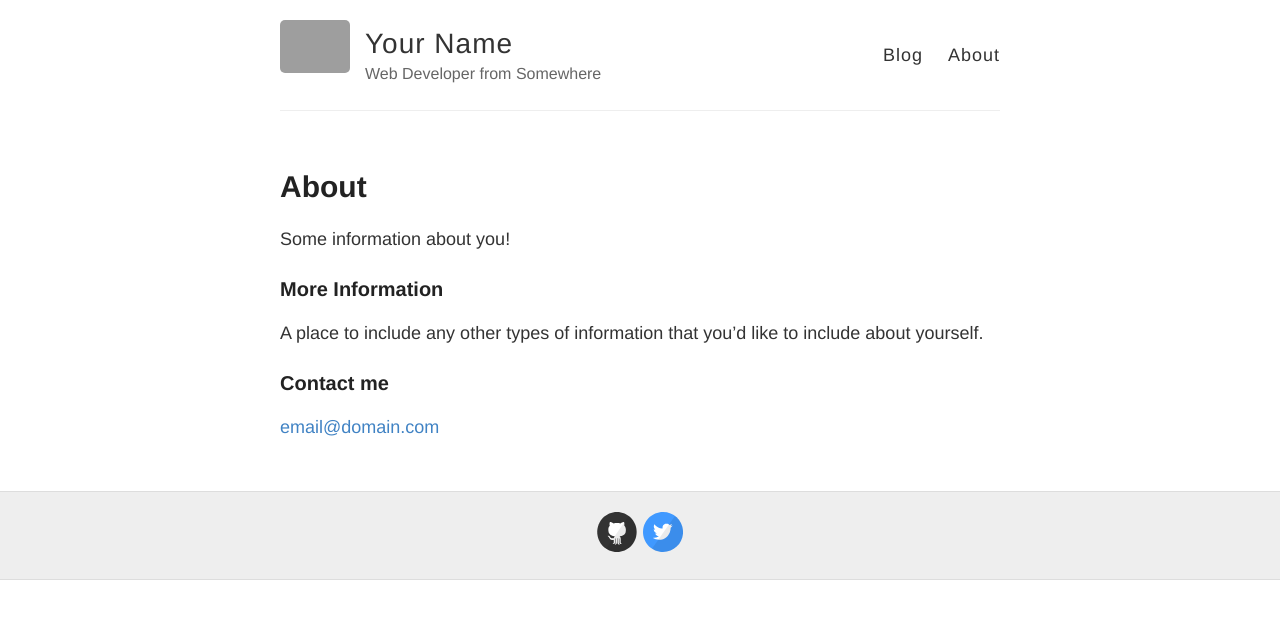
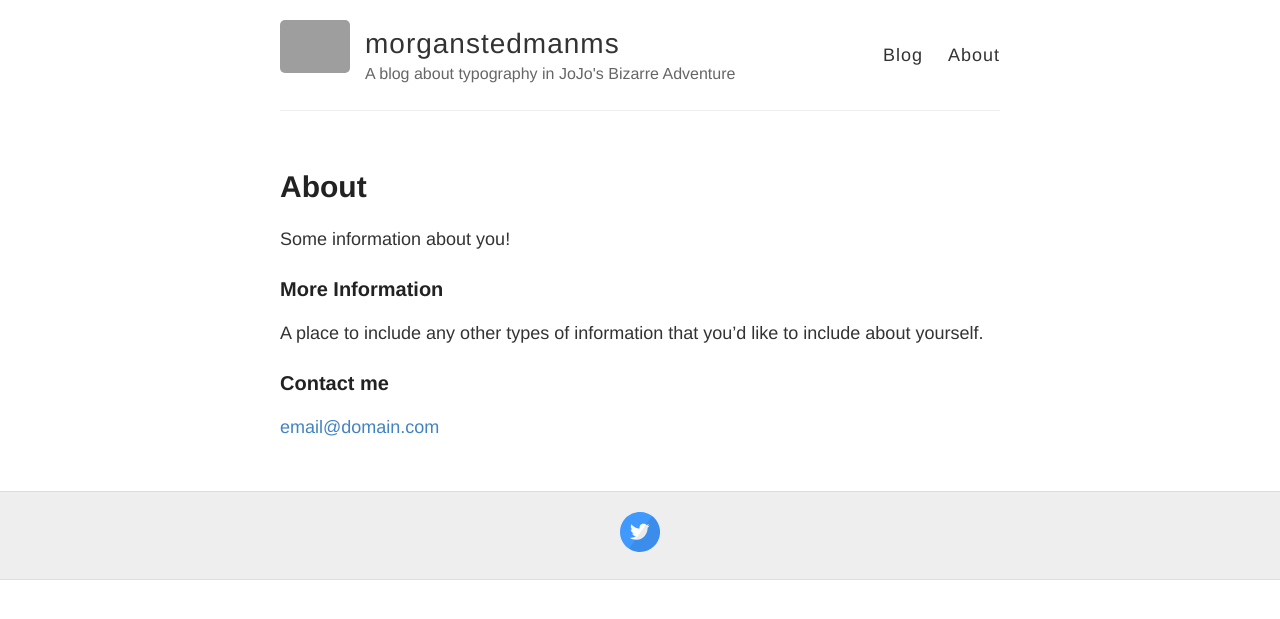
Before and after one commit to jojotypography/jojotypography.github.io, a Jekyll site: the page built from about.md, in a window 1280 px wide. Shown: the top 619 px of the page. Built offline with Jekyll 4.4.1, drawn with Linux system fonts in a browser that asks for light colours; grey boxes are pictures that could not be loaded.

Commit message:
Update _config.yml

```diff
--- a/_config.yml
+++ b/_config.yml
@@ -3,10 +3,10 @@
 #
 
 # Name of your site (displayed in the header)
-name: Your Name
+name: morganstedmanms
 
 # Short bio or description (displayed in the header)
-description: Web Developer from Somewhere
+description: A blog about typography in JoJo's Bizarre Adventure
 
 # URL of your avatar or profile pic (you could use your GitHub profile pic)
 avatar: https://raw.githubusercontent.com/barryclark/jekyll-now/master/images/jekyll-logo.png
@@ -21,12 +21,12 @@ footer-links:
   email:
   facebook:
   flickr:
-  github: barryclark/jekyll-now
+  github:
   instagram:
   linkedin:
   pinterest:
   rss: # just type anything here for a working RSS icon
-  twitter: jekyllrb
+  twitter: morganstedmanms
   stackoverflow: # your stackoverflow profile, e.g. "users/50476/bart-kiers"
   youtube: # channel/<your_long_string> or user/<user-name>
   googleplus: # anything in your profile username that comes after plus.google.com/
@@ -34,14 +34,14 @@ footer-links:
 
 # Enter your Disqus shortname (not your username) to enable commenting on posts
 # You can find your shortname on the Settings page of your Disqus account
-disqus:
+disqus: JOJO3D
 
 # Enter your Google Analytics web tracking code (e.g. UA-2110908-2) to activate tracking
 google_analytics:
 
 # Your website URL (e.g. http://barryclark.github.io or http://www.barryclark.co)
 # Used for Sitemap.xml and your RSS feed
-url:
+url: https://www.youtube.com/channel/UCbKPpPebuByV9xuX5ivEFfQ
 
 # If you're hosting your site at a Project repository on GitHub pages
 # (http://yourusername.github.io/repository-name)
```
